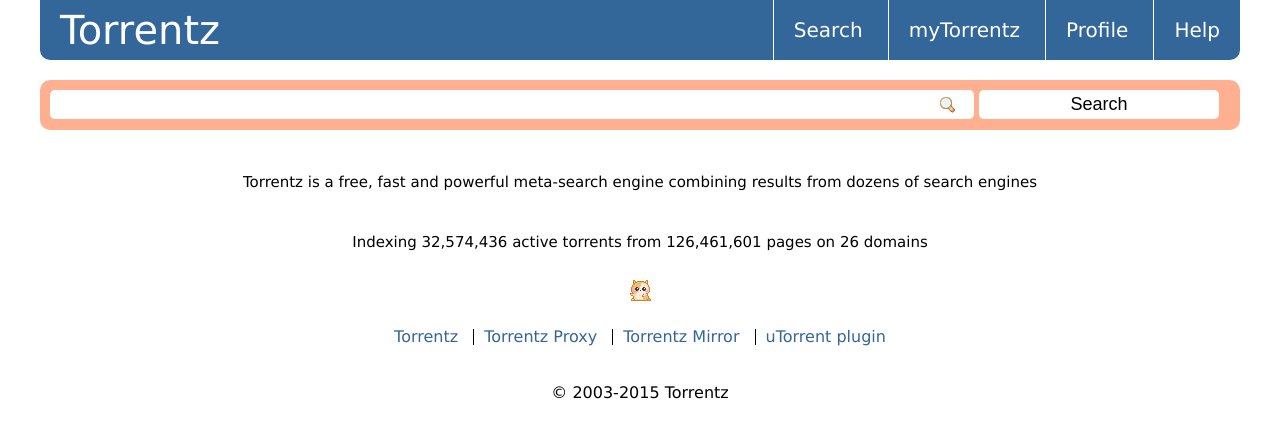
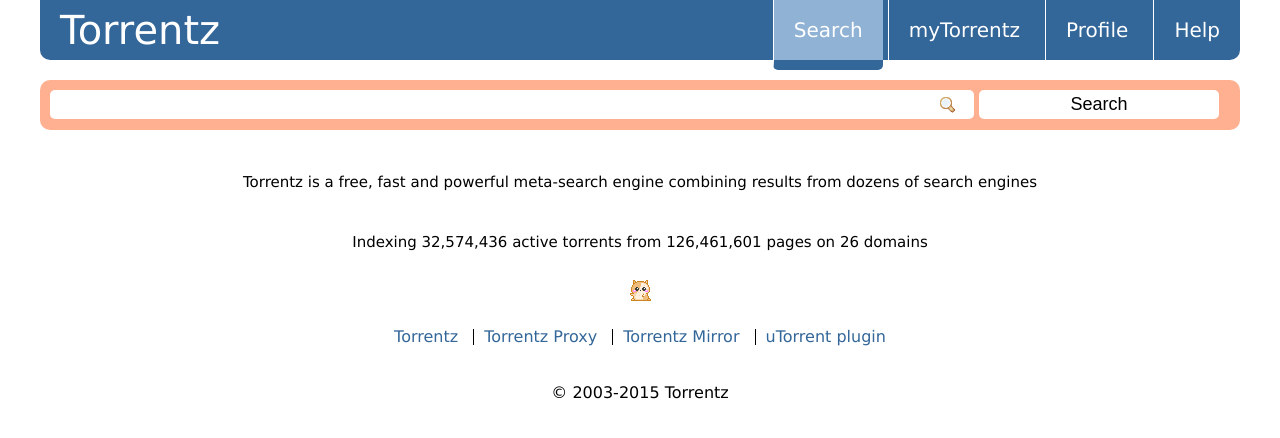
Before and after one commit to gabsferreira/HtmlClones, a plain HTML site: page Torrentz/index.html in a window 1280 px wide. In both pictures the pointer is over the item "Search". Drawn offline with Linux system fonts and the light colour scheme.

Commit message:
Adding hover to the menu

```diff
--- a/Torrentz/css/styles.css
+++ b/Torrentz/css/styles.css
@@ -28,6 +28,13 @@ body {
     font-size: 20px;
     line-height: 60px;
     text-align: center;
+}
+
+.menu ul li:hover {
+    background-color: #90B2D5;
+    border-bottom: solid 10px #369;
+    border-radius: 0 0 5px 5px;
+    color: #FFF;
 }
 
 .menu ul li a {
```
